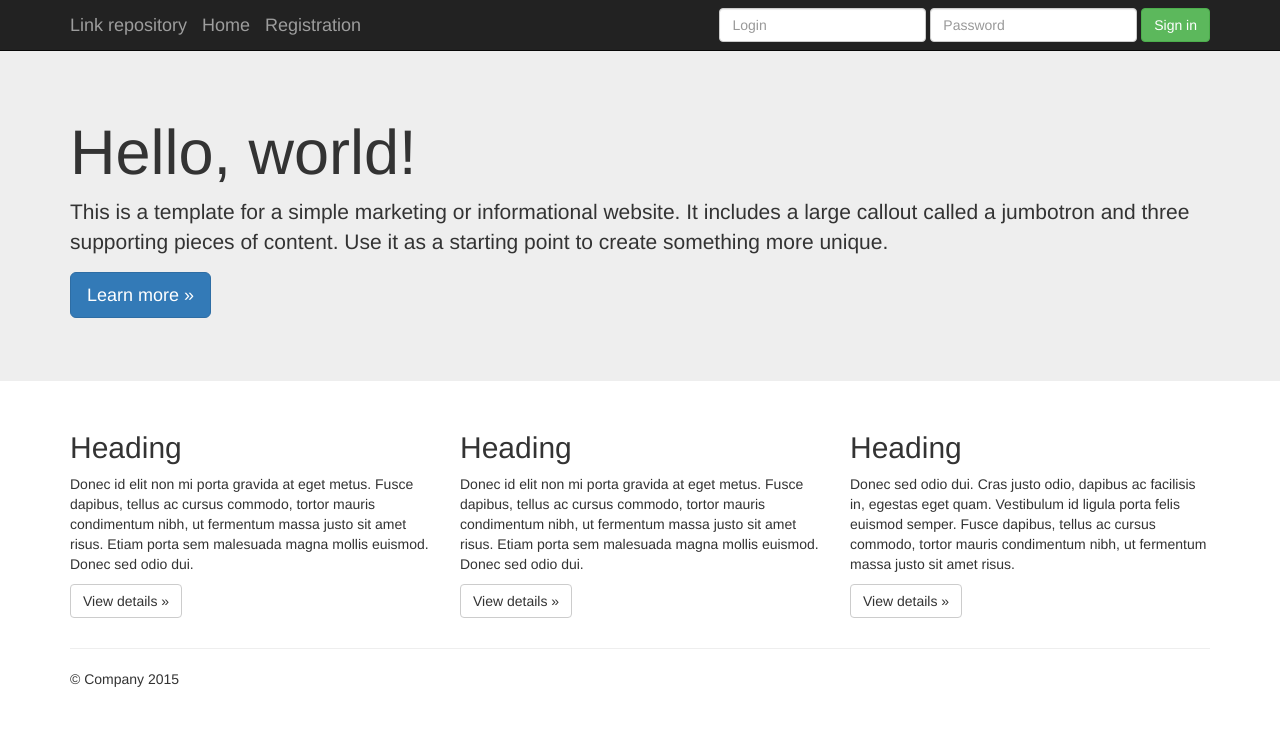
After one commit to tyzzzon/linkrepository, a PHP site: template views/main_view.html in a window 1280 px wide. The commit adds this page. Shown: the top 738 px of the page. Run offline with PHP 8.4, Linux system fonts and the light colour scheme; the template is opened without the code that fills it, so the values that code supplies are empty; some libraries are stand-ins or nearby versions.

Commit message:
ererhqeh

```diff
--- a/bootstrap.php
+++ b/bootstrap.php
@@ -4,4 +4,6 @@ require_once 'core/view.php';
 require_once 'core/controller.php';
 require_once 'core/route.php';
 
-Route::start();
+//Route::start();
+$route = new Route();
+$route->start();
--- /dev/null
+++ b/views/main_view.html
@@ -0,0 +1,82 @@
+<!DOCTYPE html>
+<html lang="en">
+<head>
+    <meta charset="utf-8">
+    <meta http-equiv="X-UA-Compatible" content="IE=edge">
+    <meta name="viewport" content="width=device-width, initial-scale=1">
+    <meta name="description" content="">
+    <meta name="author" content="">
+    <title>Main page</title>
+    <link href="/css/bootstrap.min.css" rel="stylesheet">
+    <style type="text/css">body{padding-top:50px;padding-bottom:40px;}</style>
+</head>
+<body>
+<nav class="navbar navbar-inverse navbar-fixed-top">
+    <div class="container">
+        <div class="navbar-header">
+            <button type="button" class="navbar-toggle collapsed" data-toggle="collapse" data-target="#navbar" aria-expanded="false" aria-controls="navbar">
+                <span class="sr-only">Toggle navigation</span>
+                <span class="icon-bar"></span>
+                <span class="icon-bar"></span>
+                <span class="icon-bar"></span>
+            </button>
+            <a class="navbar-brand" href="#">Link repository</a>
+            <a class="navbar-brand" href="#">Home</a>
+            <a class="navbar-brand" href="#">Registration</a>
+        </div>
+        <div id="navbar" class="navbar-collapse collapse">
+            <form class="navbar-form navbar-right" action="<?=$_SERVER['index.php']?>">
+                <div class="form-group">
+                    <input type="text" name="Login" placeholder="Login" class="form-control">
+                </div>
+                <div class="form-group">
+                    <input type="password" name="Password" placeholder="Password" class="form-control">
+                </div>
+                <button type="submit" name="ok" class="btn btn-success">Sign in</button>
+            </form>
+        </div><!--/.navbar-collapse -->
+    </div>
+</nav>
+<div class="jumbotron">
+    <div class="container">
+        <h1>Hello, world!</h1>
+        <p>This is a template for a simple marketing or informational website. It includes a large callout called a
+            jumbotron and three supporting pieces of content. Use it as a starting point to create something more unique.</p>
+        <p><a class="btn btn-primary btn-lg" href="#" role="button">Learn more »</a></p>
+    </div>
+</div>
+<div class="container">
+    <!-- Example row of columns -->
+    <div class="row">
+        <div class="col-md-4">
+            <h2>Heading</h2>
+            <p>Donec id elit non mi porta gravida at eget metus. Fusce dapibus, tellus ac cursus commodo, tortor
+                mauris condimentum nibh, ut fermentum massa justo sit amet risus. Etiam porta sem malesuada magna
+                mollis euismod. Donec sed odio dui. </p>
+            <p><a class="btn btn-default" href="#" role="button">View details »</a></p>
+        </div>
+        <div class="col-md-4">
+            <h2>Heading</h2>
+            <p>Donec id elit non mi porta gravida at eget metus. Fusce dapibus, tellus ac cursus commodo, tortor mauris
+                condimentum nibh, ut fermentum massa justo sit amet risus. Etiam porta sem malesuada magna mollis
+                euismod. Donec sed odio dui. </p>
+            <p><a class="btn btn-default" href="#" role="button">View details »</a></p>
+        </div>
+        <div class="col-md-4">
+            <h2>Heading</h2>
+            <p>Donec sed odio dui. Cras justo odio, dapibus ac facilisis in, egestas eget quam. Vestibulum id
+                ligula porta felis euismod semper. Fusce dapibus, tellus ac cursus commodo, tortor mauris condimentum
+                nibh, ut fermentum massa justo sit amet risus.</p>
+            <p><a class="btn btn-default" href="#" role="button">View details »</a></p>
+        </div>
+    </div>
+
+    <hr>
+
+    <footer>
+        <p>© Company 2015</p>
+    </footer>
+</div>
+<script src="/js/bootstrap.min.js"></script>
+</body>
+</html>
--- a/views/main_view.php
+++ /dev/null
@@ -1,2 +0,0 @@
-
-<?php
```
Also changed, not shown: controllers/user_controller.php (+16 -5 lines), core/route.php (+11 -9 lines), index.php (+13 -4 lines), views/view.php (added, +16 -0 lines), .htaccess.
